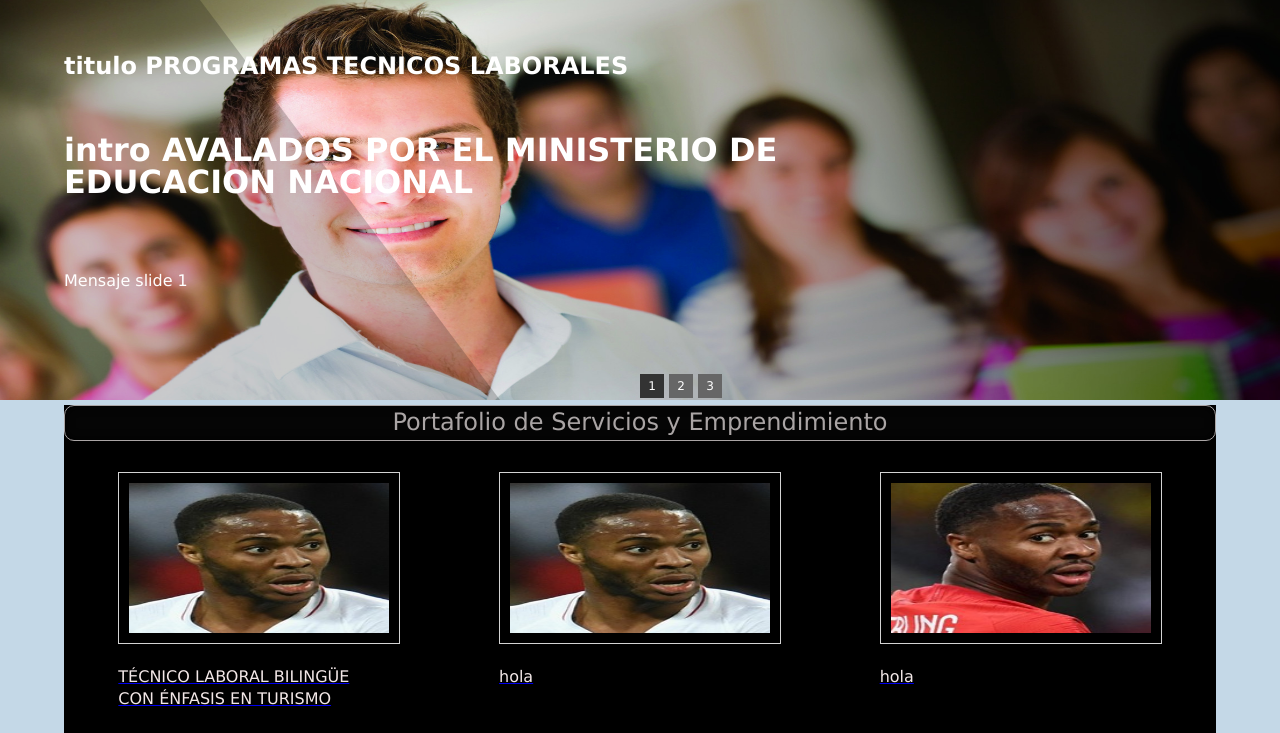
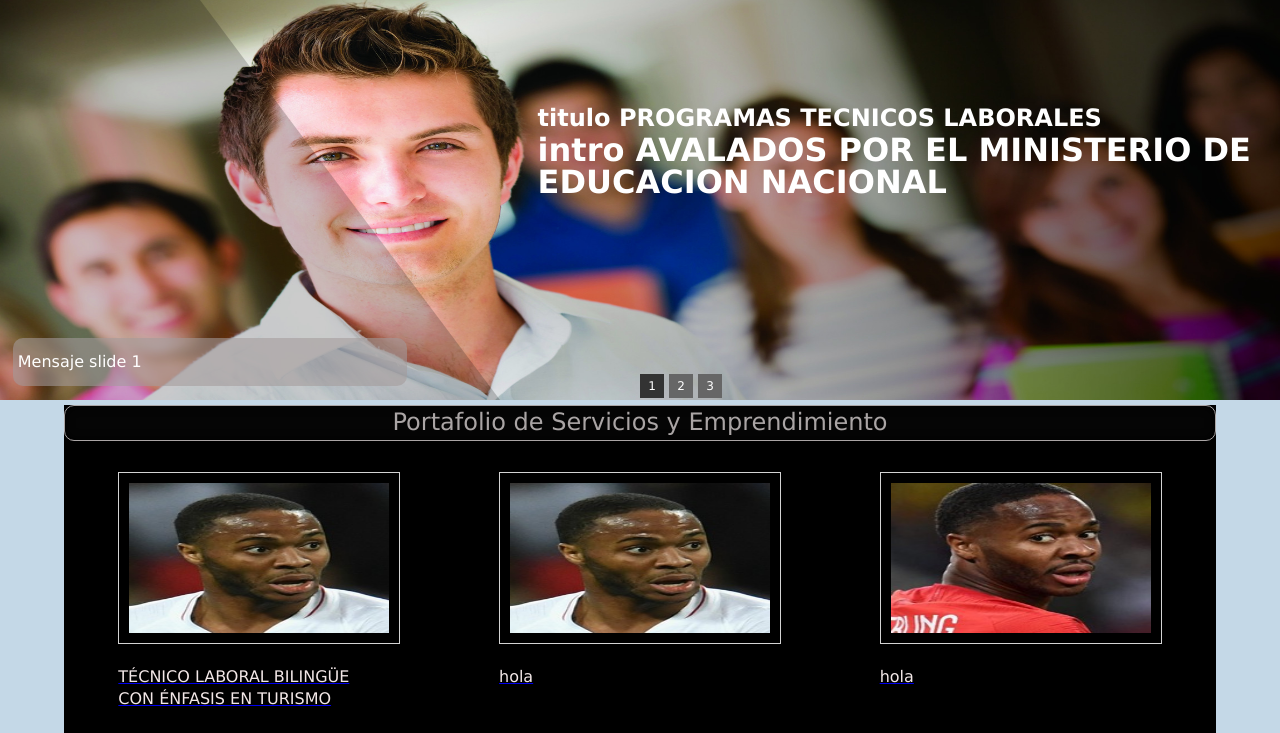
Before and after one commit to sowil6/soluciones_web, a PHP site: page /vista/index.php in a window 1280 px wide. Shown: the part 107-840 px from the top of the page. Run offline with PHP 8.4, Linux system fonts and the light colour scheme; some libraries are stand-ins or nearby versions.

Commit message:
cam21nov

```diff
--- a/Styles/CSSEstiloGeneral.css
+++ b/Styles/CSSEstiloGeneral.css
@@ -607,7 +607,7 @@ color:#0D56D7;
 
 	}
 
-/*SCREEN ENTRE 400 Y 779 VERDE*/
+/*SCREEN ENTRE 601 Y 800 VERDE*/
 @media screen and (min-width:601px) and (max-width: 800px) {
  .linePista{
 	width:100%;
@@ -658,8 +658,8 @@ width:150px;/*con el valor que esta en las function de la pagina Site.Master con
 	}
 	}
 
-/*SCREEN MOVIL 300 a 500 AMARILLO*/
-	@media screen  and (min-width: 300px) and (max-width: 600px) {
+/*SCREEN MOVIL 300 a 600 AMARILLO*/
+@media screen  and (min-width: 300px) and (max-width: 600px) {
  .linePista{
 	width:100%;
 	height:2px;
--- a/Styles/CSSIncludeSlide.css
+++ b/Styles/CSSIncludeSlide.css
@@ -23,7 +23,7 @@ width:80%;
  .textoTituloSlide {
 	/* background-color:yellow;*/
 	/* top:10%;*/
-	 bottom:75%;
+	 bottom:62%;
 	position:absolute;
 	 color:#ffffff;
 	 font-weight:bold;
@@ -34,7 +34,7 @@ width:80%;
    animation-duration: 2s;
    -webkit-animation-name: sliTitulo; /* Safari 4.0 - 8.0 */
   animation-name: sliTitulo;
-  left: 5%;
+  left: 42%;
   width:60%;
   float:left;
 
@@ -43,14 +43,14 @@ width:80%;
 @-webkit-keyframes sliTitulo {
    from {left: 80%;        }
     to {
-       left: 5%;
+       left: 42%;
 
     }
 }
    @keyframes sliTitulo {
     from {   left: 80%;   }
     to {
-       left: 5%;
+       left: 42%;
 
     }
 }
@@ -69,24 +69,30 @@ width:80%;
    animation-duration: 2s;
    -webkit-animation-name: sliIntro; /* Safari 4.0 - 8.0 */
  animation-name: sliIntro;
-  left: 5%;
-  max-width:70%;
-  max-height:2em;
- float:left;
+  left: 42%;
+  width:58%;
+ /* max-height:2em;*/
+
    }
    /* Safari 4.0 - 8.0 */
 @-webkit-keyframes sliIntro {
    from {left: -50%;        }
-    to {left: 5%;    }
+    to {left: 42%;    }
 }
    @keyframes sliIntro {
     from { left: -50%;    }
-    to {  left: 5%;   }
+    to {  left: 42%;   }
 }
 
 
 .TextoMensajeSlide {
-	/* background-color:orange;*/
+	background: rgba(164,156,156,0.58);
+	/*  box-shadow: 0px 0px 10px #000 inset;
+  border: solid 1px;*/
+   border-radius: 10px 10px 10px 10px;
+
+  padding-left:5px;
+  padding-right:5px;
 	position:absolute;
 	 word-wrap:break-word;
 	color:#ffffff;
@@ -98,18 +104,18 @@ width:80%;
 	 animation-duration: 2s;
    -webkit-animation-name: sliMensaje; /* Safari 4.0 - 8.0 */
    animation-name: sliMensaje;
-  left: 5%;
-bottom:25%;/**/
-  width:60%;
+  left: 1%;
+bottom:5%;/**/
+  width:30%;
 
 }
 @-webkit-keyframes sliMensaje {
      from {bottom:70%;        }
-    to { bottom: 25%;    }
+    to { bottom: 5%;    }
 }
    @keyframes sliMensaje {
      from {bottom:70%;        }
-    to { bottom: 25%;    }
+    to { bottom: 5%;    }
 }
 
 
@@ -185,7 +191,7 @@ bottom:25%;/**/
 	margin:0;
 	padding:0;
 	list-style:none;
-	z-index:110;
+	z-index:1;
 }
 .slides-pagination li {
 	display:inline;
@@ -350,20 +356,23 @@ height:300px;
   }
 
  .textoTituloSlide {
-top: 10%;
+/*top: 10%;*/
  font-size:1.3em;
    }
 
 .TextoIntroSlide {
- top:20%;
+ /*top:20%;*/
  font-size:1.8rem;
    }
 
 .TextoMensajeSlide {
 font-size:1rem;
-bottom:25%;
+/*bottom:25%;*/
 }
 
+.resolucion_{
+	display:none;
+	}
 
 }
 
@@ -378,21 +387,24 @@ height:200px;
   }
 
  .textoTituloSlide {
-top: 10%;
+/*top: 10%;*/
  font-size:1.1em;
- background-color:red;
+/* background-color:red;*/
    }
 
 .TextoIntroSlide {
- top:20%;
+ /*top:20%;*/
  font-size:1.2rem;
    }
 
 .TextoMensajeSlide {
 font-size:0.8rem;
-bottom:23%;
+/*bottom:23%;*/
 }
 
+.resolucion_{
+	display:none;
+	}
 }
 /*SCREEN MOVIL 300 a 600 AMARILLO*/
 @media screen  and (min-width: 300px) and (max-width: 600px) {
@@ -405,18 +417,21 @@ height:150px;
   }
 
  .textoTituloSlide {
-top: 10%;
+/*bottom:62%;*/
  font-size:0.7rem;
    }
 
 .TextoIntroSlide {
- top:25%;
+/* top:25%;*/
  font-size:0.8rem;
    }
 
 .TextoMensajeSlide {
 font-size:0.5rem;
-bottom:23%;
+/*bottom:23%;*/
 }
 
+.resolucion_{
+	display:none;
+	}
 }
--- a/Styles/menu.css
+++ b/Styles/menu.css
@@ -199,7 +199,7 @@ header label{
 	width:100%;
   background-color:#fff;
 height:45px;
-   z-index:1;
+   z-index:2;/*dos para que la numeracion de los slider no quede encima de las opciones del menu*/
    border:1px solid #a70000;
  }
 .menu{
@@ -207,7 +207,7 @@ height:45px;
 position:absolute;
 top:40px;
 left: 0;
-width:30%;
+width:auto;/*lopuse auto, porque en 30% quedaban letras del menu fuera del contenedor*/
 transform: translate(-100%);
 transition: all 0.5s;
 	}
```
